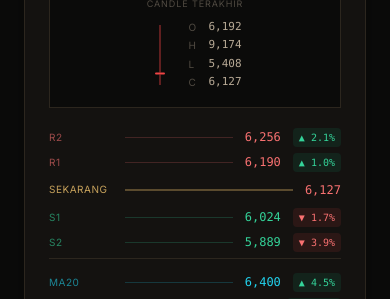
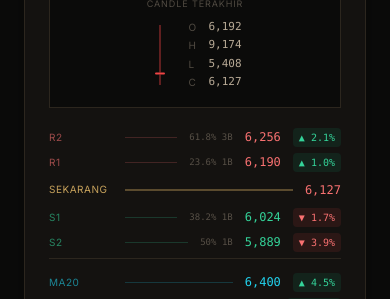
Before and after one commit to broden101/portfolio, a Next.js app: page /playbook/ihsg in a window 390 px wide. Shown: the part 2080-2379 px from the top of the page. Built offline with nearby package versions, Linux system fonts and the light colour scheme; no server answers.

Commit message:
fix(ihsg): show fib labels on mobile too

```diff
--- a/app/playbook/ihsg/page.tsx
+++ b/app/playbook/ihsg/page.tsx
@@ -805,7 +805,7 @@ function LevelRow({ label, value, tone, price, sub }: { label: string; value: nu
     <div className="flex items-center gap-3">
       <span className={`${tones.text} text-[10px] tracking-wider uppercase w-16`}>{label}</span>
       <div className={`flex-1 h-px ${tones.bar}`} />
-      {sub && <span className="text-[9px] text-[#B8AA96]/40 font-mono hidden sm:inline">{sub}</span>}
+      {sub && <span className="text-[9px] text-[#B8AA96]/40 font-mono truncate max-w-[80px]">{sub}</span>}
       <span className={`${tones.dot} text-xs font-mono`}>{fmtNum(value)}</span>
       {pct != null && (
         <span className={`text-[10px] font-mono px-1.5 py-0.5 rounded ${above ? "bg-emerald-500/10 text-emerald-400" : "bg-red-500/10 text-red-400"}`}>
```
